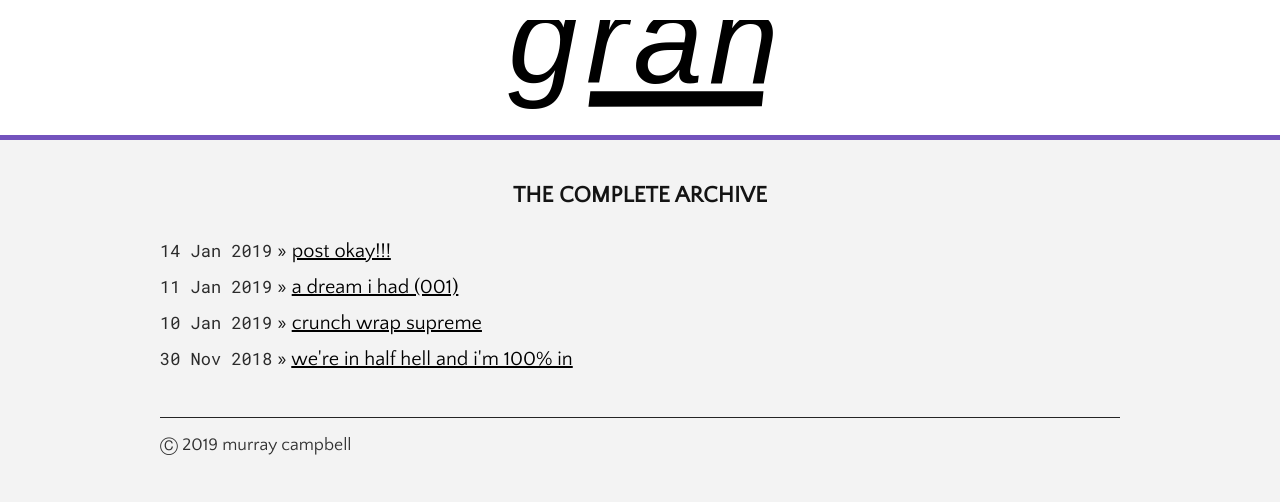
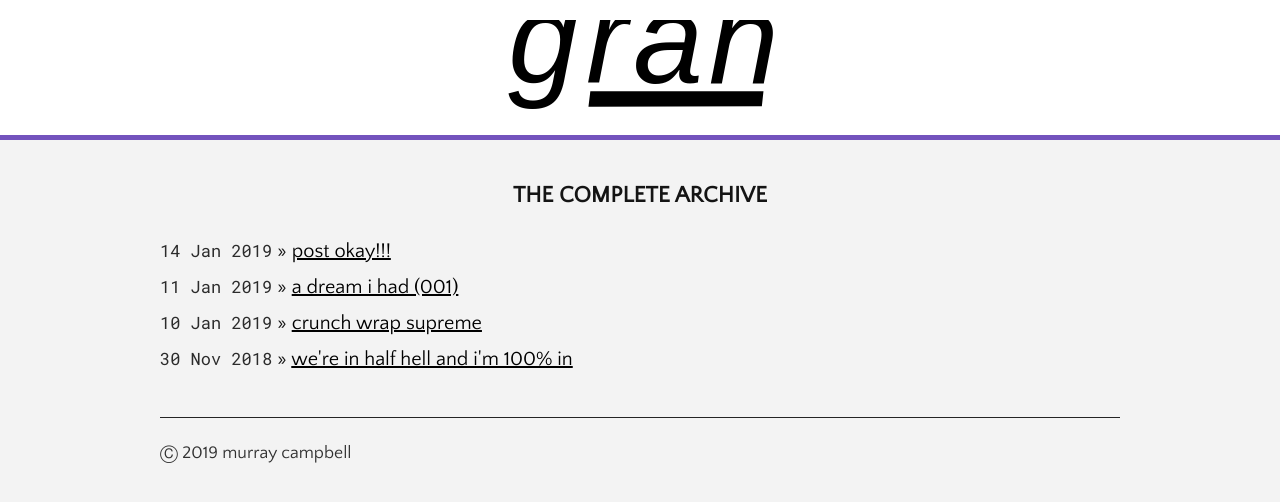
Before and after one commit to campmara/gran, a Jekyll site: the page built from index.html, in a window 1280 px wide. Shown: the top 502 px of the page. Built offline with Jekyll 4.4.1, drawn with Linux system fonts in a browser that asks for light colours.

Commit message:
Update screen.css

```diff
--- a/assets/css/screen.css
+++ b/assets/css/screen.css
@@ -35,7 +35,7 @@
 p {
   margin: 1em 0;
   font-size: 110%;
-  line-height: 1.1;
+  line-height: 2.0;
 }
 
 a {
```
